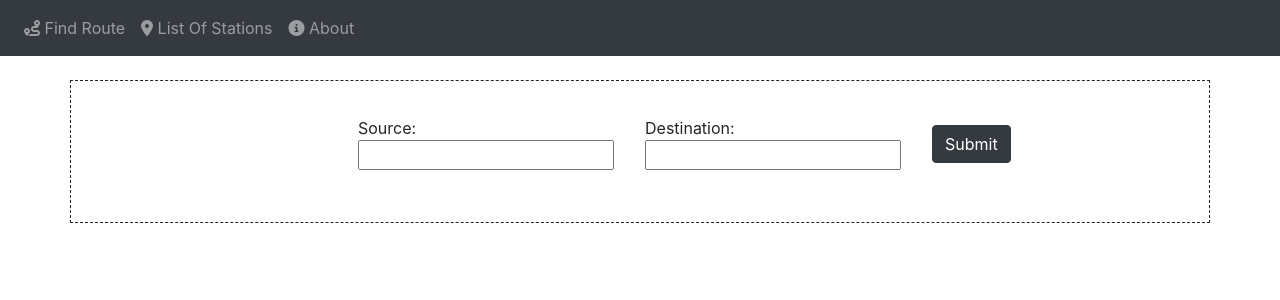
After one commit to stephenvincent27/route-planner, a Django app: template src/templates/routeform.html in a window 1280 px wide. The commit adds this page. Shown: the top 300 px of the page. Run offline with Django 3.2, Linux system fonts and the light colour scheme; the template is opened without the code that fills it: most values are stand-ins (such as "Sample title", 1, 10 or a date in 2020); form fields are guessed from the names that the template uses; parts of the project's set-up code (start-up, migrations or seed data) failed here and were passed over; some libraries are stand-ins or nearby versions.

Commit message:
Changed addresses, added form, modified CSS

```diff
--- /dev/null
+++ b/src/network/urls.py
@@ -0,0 +1,7 @@
+from django.urls import path
+
+from .views import findRoute_view
+
+urlpatterns = [
+    path('', findRoute_view, name='findroute')
+]
--- a/src/pages/views.py
+++ b/src/pages/views.py
@@ -1,6 +1,7 @@
 from django.shortcuts import render
 
 def homepage_view(request):
+
     context = {
         "page_title": 'Find Route',
         "home_isActive": 'active',
--- a/src/route_planner/urls.py
+++ b/src/route_planner/urls.py
@@ -14,12 +14,15 @@ Including another URLconf
     2. Add a URL to urlpatterns:  path('blog/', include('blog.urls'))
 """
 from django.contrib import admin
-from django.urls import path
+from django.urls import path, include
 
 from pages.views import homepage_view, about_view
+from network.views import findRoute_view
 
 urlpatterns = [
     path('admin/', admin.site.urls),
+    path('findroute/', include('network.urls')),
     path('', homepage_view),
     path('about/', about_view),
+    #path('findroute/', findRoute_view),
 ]
--- a/src/templates/about.html
+++ b/src/templates/about.html
@@ -12,7 +12,7 @@
     </div>
 
     <div class="row justify-content-center">
-        <div class="col-10">
+        <div class="col-12">
             <div class="media">
                 <img src="{% static 'img/stp.png' %}" alt="Stephen" class="stp img-thumbnail mr-3 align-self-center">
                 <div class="media-body">
@@ -28,7 +28,7 @@
     </div>
 
     <div class="row justify-content-center">
-        <div class="col-10">
+        <div class="col-12">
             <div class="media">
                 <div class="media-body">
                     <h3 class="medcontent" style="text-align: right; "> Divyansh Srivastava </h3>
--- a/src/templates/base.html
+++ b/src/templates/base.html
@@ -22,9 +22,9 @@
 
             <div class="collapse navbar-collapse" id="Navbar">
                 <ul class="navbar-nav">
-                    <li class="nav-item {{ home_isActive }}"> <a class="nav-link" href="../"> <span class="fas fa-route"> </span> Find Route </a> </li>
-                    <li class="nav-item {{ listOfStations_isActive }}"> <a class="nav-link" href="listofstations.html"> <span class="fas fa-map-marker-alt"> </span> List Of Stations </a> </li>
-                    <li class="nav-item {{ about_isActive }}"> <a class="nav-link" href="about"> <span class="fas fa-info-circle"> </span> About </a> </li>
+                    <li class="nav-item {{ home_isActive }}"> <a class="nav-link" href="/findroute"> <span class="fas fa-route"> </span> Find Route </a> </li>
+                    <li class="nav-item {{ listOfStations_isActive }}"> <a class="nav-link" href="/listofstations"> <span class="fas fa-map-marker-alt"> </span> List Of Stations </a> </li>
+                    <li class="nav-item {{ about_isActive }}"> <a class="nav-link" href="/about"> <span class="fas fa-info-circle"> </span> About </a> </li>
                 </ul>
             </div>
         </nav>
--- /dev/null
+++ b/src/templates/routeform.html
@@ -0,0 +1,23 @@
+{% extends 'base.html' %}
+
+{% block content %}
+
+<div class="container routeform">
+    <form action="">
+        <div class="form-row align-items-center">
+            <div class="form-group col-12 offset-sm-3 col-sm-3" style="padding-top: 15px;">
+                <p> Source: {{ routeForm.source }} </p>
+            </div>
+
+            <div class="form-group col-12 col-sm-3" style="padding-top: 15px;">
+                <p> Destination: {{ routeForm.destination }} </p>
+            </div>
+
+            <div class="form-group col-12 col-sm-3">
+                <button type="submit" class="btn btn-dark ml-auto mb-auto"> Submit </button>
+            </div>
+        </div>
+    </form>
+</div>
+
+{% endblock %}
--- a/src/templates/static/css/styles.css
+++ b/src/templates/static/css/styles.css
@@ -3,7 +3,10 @@ body {
 }
 
 .media {
-    padding: 20px 0px;
+    padding: 20px 100px;
+    border: 1px;
+    border-style: solid;
+    margin: 10px 0px;
 }
 
 img.stp {
@@ -14,3 +17,10 @@ img.stp {
     display: block;
     margin: 10px;
 }
+
+.routeform {
+    padding: 20px 0px;
+    border: 1px;
+    border-style: dashed;
+    margin-bottom: 20px;
+}
```
Also changed, not shown: src/network/forms.py (+6 -1 lines), src/network/views.py (+15 -1 lines).
